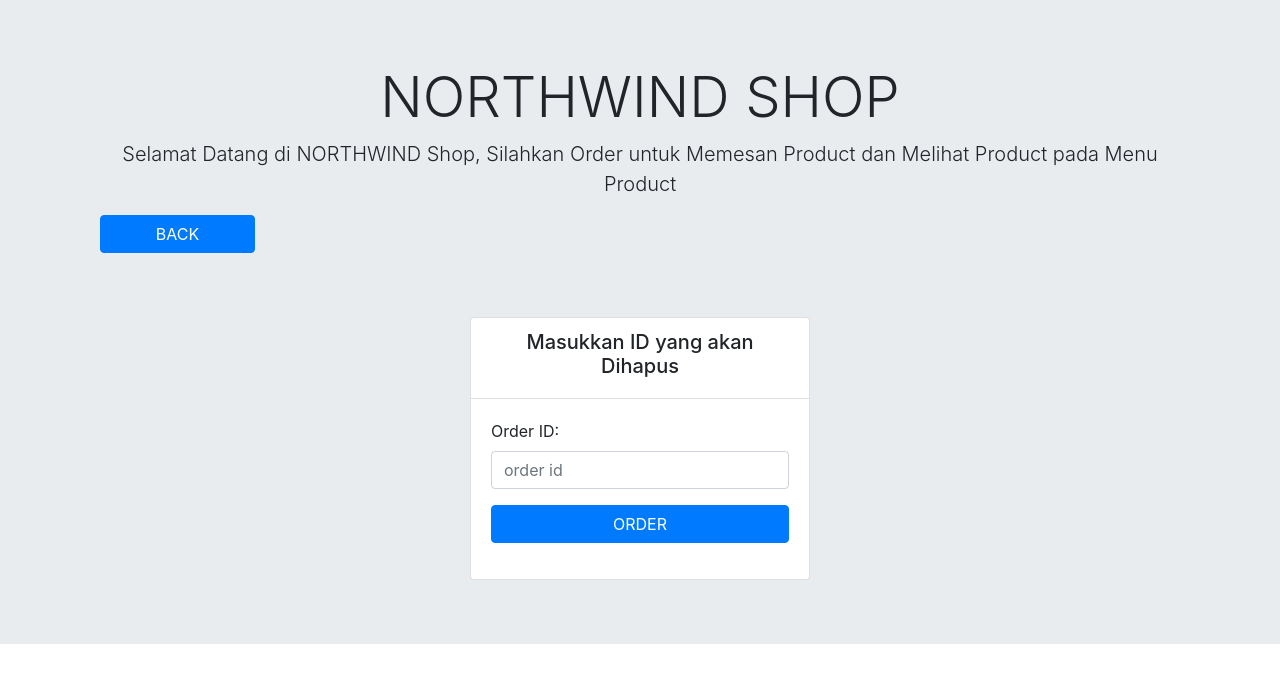
After one commit to rickys20/fp_mbd, a PHP site: page /delete-data.php in a window 1280 px wide. The commit adds this page. Shown: the top 683 px of the page. Run offline with PHP 8.4, Linux system fonts and the light colour scheme.

Commit message:
update delete,order,proses-delete

```diff
--- /dev/null
+++ b/final_project/delete-data.php
@@ -0,0 +1,50 @@
+<!DOCTYPE html>
+<html lang="en">
+
+<head>
+  <meta charset="utf-8">
+    <meta name="viewport" content="width=device-width, initial-scale=1, shrink-to-fit=no">
+    <link rel="stylesheet" href="https://stackpath.bootstrapcdn.com/bootstrap/4.5.0/css/bootstrap.min.css" integrity="sha384-9aIt2nRpC12Uk9gS9baDl411NQApFmC26EwAOH8WgZl5MYYxFfc+NcPb1dKGj7Sk" crossorigin="anonymous">
+	<title>NORTHWIND Shop</title>
+</head>
+
+<body>
+<div class="jumbotron jumbotron-fluid">
+    <div class="container">
+        <h1 class="display-4" align="center">NORTHWIND SHOP</h1>
+        <p class="lead" align="center">Selamat Datang di NORTHWIND Shop, Silahkan Order untuk Memesan Product dan Melihat Product pada Menu Product</p>
+        <div class="container">
+          <div class="row justify-content-left mt-0">
+            <div class="col-md-2">
+              <form action="order.php"><!--lalu, fungsi di sebelah ini akan membawa kita ke laman register-->
+                  <div class="form-group">
+                  <input type="submit" name="back menu" value="BACK" class="btn btn-primary btn-block">
+                  </div>
+              </form>
+            </div>
+          </div>
+        </div>
+
+        <div class="container">
+        <div class="row justify-content-center mt-5">
+            <div class="col-md-4">
+            <div class="card">
+                <div class="card-header bg-transparent mb-0"><h5 class="text-center">Masukkan ID yang akan Dihapus</h5></div>
+                <div class="card-body">
+                <form method="POST" action="proses-delete.php">
+			        <div class="form-group" >
+                     <label>Order ID: </label>
+                     <input type="text" name="order_id" class="form-control" placeholder="order id" required="required">
+                   </div>
+
+                   <div class="form-group">
+                      <input type="submit" name="order" class="btn btn-primary btn-block" value="ORDER">
+                   </div>
+                </form>
+            </div>
+            </div>
+        </div>
+        </div>
+    </div>
+</div>
+</body>
```
Also changed, not shown: final_project/order.php (+13 -0 lines), final_project/proses-delete.php (added, +26 -0 lines).
